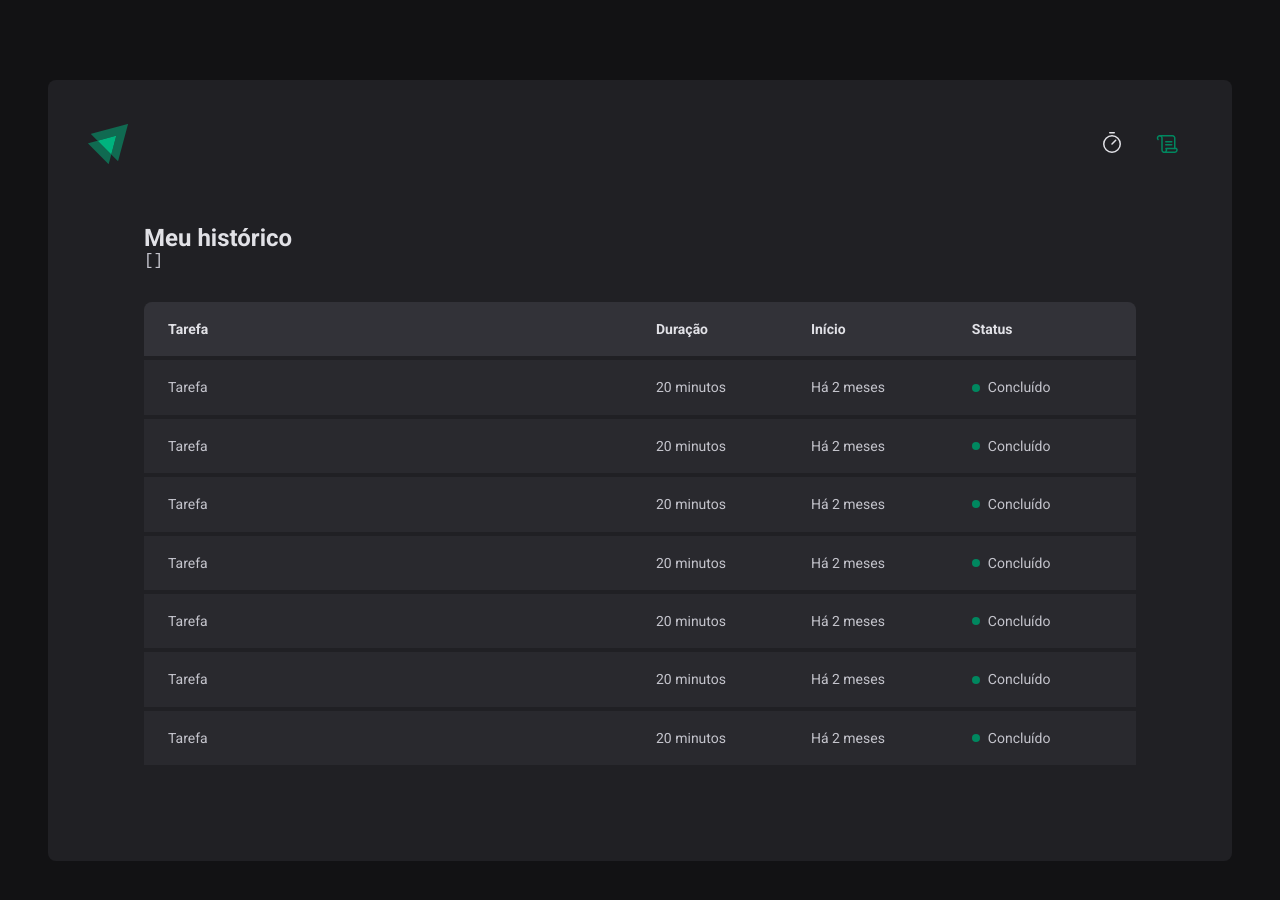
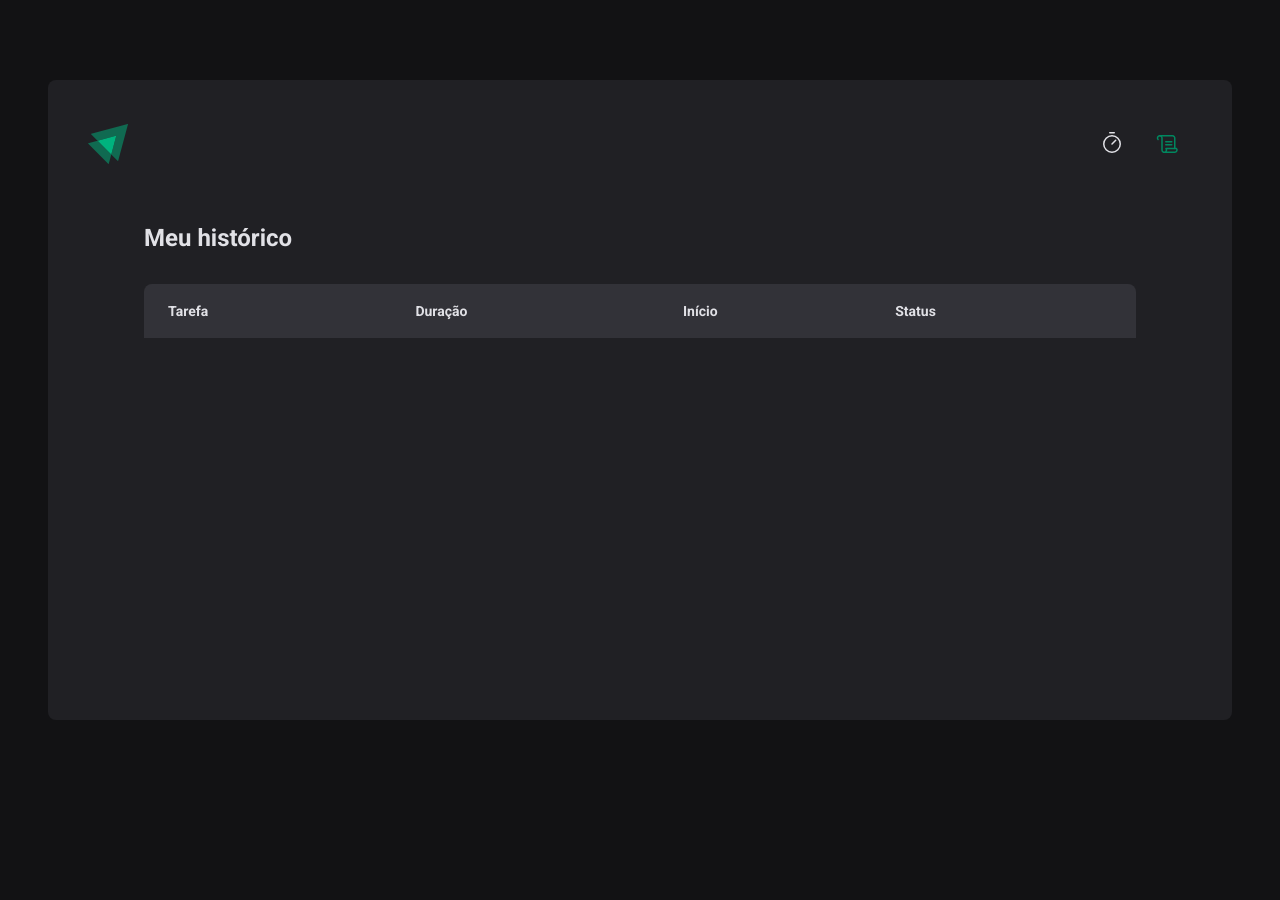
Before and after one commit to slooock/ignite-reactjs-02-ignite-timer, a React (Vite) app: page /history in a window 1280 px wide. Shown: the top 900 px of the page. After the commit the page ends 800 px from the top, so only its background shows below. Built offline with nearby package versions, Linux system fonts and the light colour scheme.

Commit message:
feat: using cycles context in History page

```diff
--- a/src/pages/History/index.tsx
+++ b/src/pages/History/index.tsx
@@ -1,16 +1,15 @@
 import { useContext } from 'react'
+import { formatDistanceToNow } from 'date-fns'
+import ptBR from 'date-fns/locale/pt-BR'
 import { CyclesContext } from '../../contexts/CyclesContext'
 import { HistoryContainer, HistoryList, Status } from './styles'
 
 export function History() {
-  const arrayTest = [1, 2, 3, 4, 5, 6, 7]
   const { cycles } = useContext(CyclesContext)
 
   return (
     <HistoryContainer>
       <h1>Meu histórico</h1>
-
-      <pre>{JSON.stringify(cycles, null, 2)}</pre>
 
       <HistoryList>
         <table>
@@ -23,14 +22,29 @@
             </tr>
           </thead>
           <tbody>
-            {arrayTest.map((element) => {
+            {cycles.map((cycle) => {
               return (
-                <tr key={element}>
-                  <td>Tarefa</td>
-                  <td>20 minutos</td>
-                  <td>Há 2 meses</td>
+                <tr key={cycle.id}>
+                  <td>{cycle.task}</td>
+                  <td>{cycle.minutesAmount} minutos</td>
                   <td>
-                    <Status statusColor="green">Concluído</Status>
+                    {formatDistanceToNow(cycle.startDate, {
+                      addSuffix: true,
+                      locale: ptBR,
+                    })}
+                  </td>
+                  <td>
+                    {cycle.finishedDate && (
+                      <Status statusColor="green">Concluído</Status>
+                    )}
+
+                    {cycle.interruptedDate && (
+                      <Status statusColor="red">Interrompido</Status>
+                    )}
+
+                    {!cycle.finishedDate && !cycle.interruptedDate && (
+                      <Status statusColor="yellow">Em andamento</Status>
+                    )}
                   </td>
                 </tr>
               )
```
